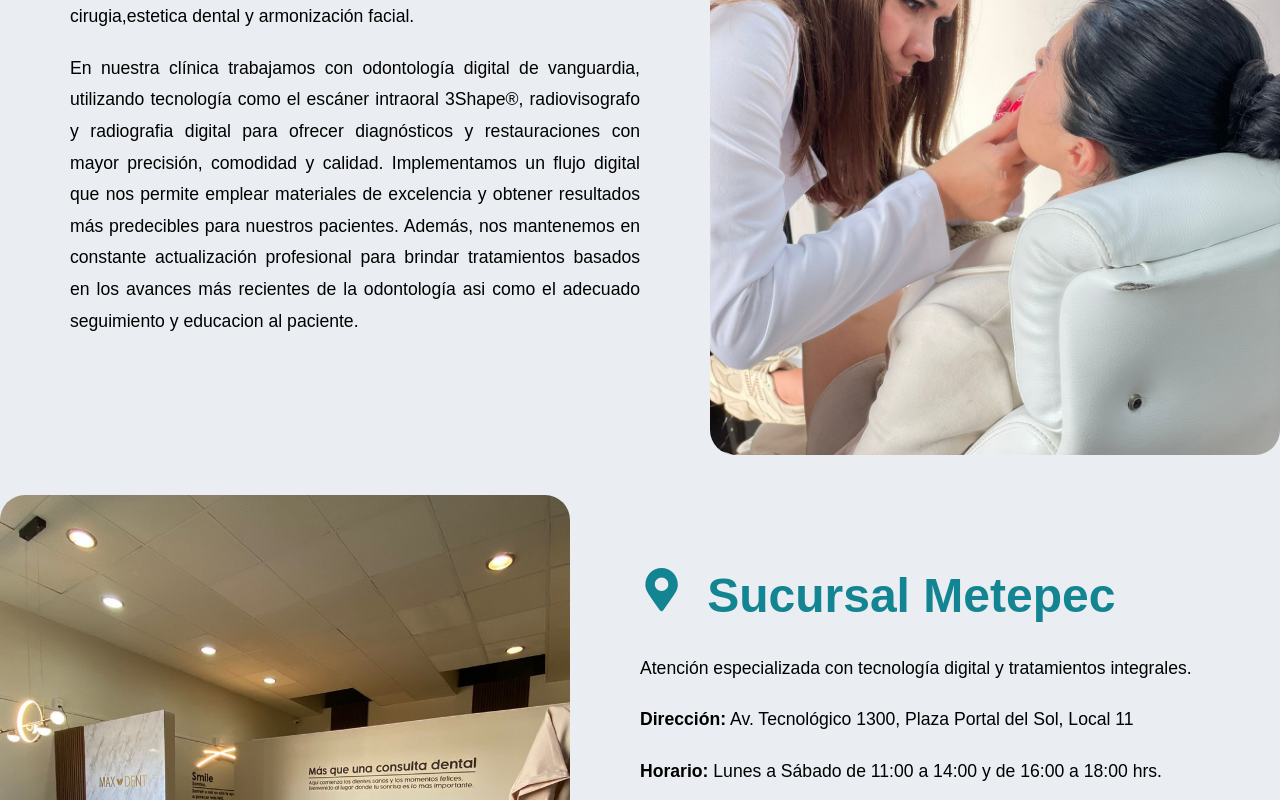
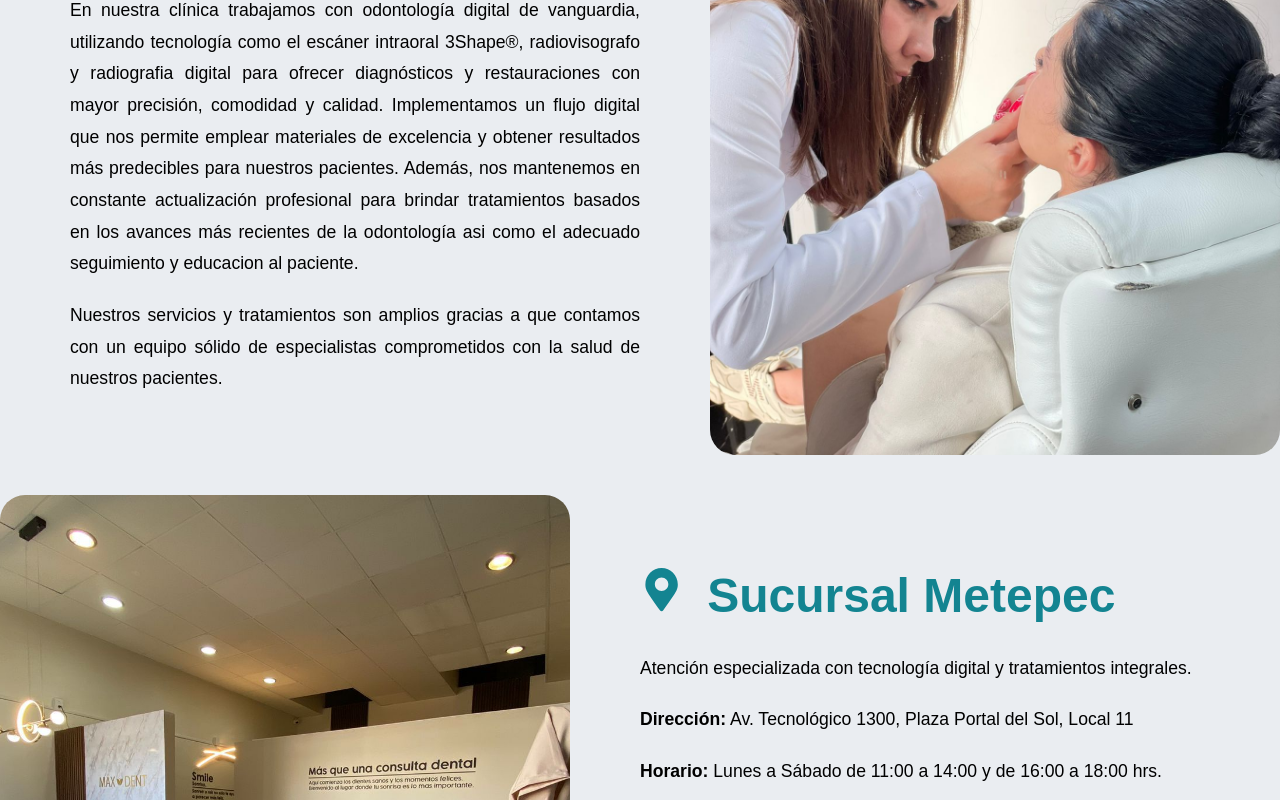
Before and after one commit to eomer90/citas-dentista, a React (Vite) app: page / in a window 1280 px wide. Shown: the part 1135-1935 px from the top of the page. Built offline with nearby package versions, Linux system fonts and the light colour scheme; no server answers.

Commit message:
eliminacion problemas de comentado por flecha

```diff
--- a/src/components/paginaPrincipal.tsx
+++ b/src/components/paginaPrincipal.tsx
@@ -4,8 +4,8 @@ import {
   FaFacebookF,
   FaCheckCircle,
   FaClinicMedical,
-  FaBullseye,
-  FaHandshake,
+  // FaBullseye,
+  // FaHandshake,
   FaMapMarkerAlt,
   FaUserMd,
   FaBars,
@@ -18,7 +18,7 @@ interface PaginaPrincipalProps {
 
 function PaginaPrincipal({ abrirModal }: PaginaPrincipalProps) {
   const [sucursalActual, setSucursalActual] = useState(0);
-  const [infoActual, setInfoActual] = useState(0);
+  // const [infoActual, setInfoActual] = useState(0);
   const [menuAbierto, setMenuAbierto] = useState(false);
 
   const informacion = [
@@ -29,6 +29,7 @@ function PaginaPrincipal({ abrirModal }: PaginaPrincipalProps) {
       parrafos: [
         "Una clinica que ofrece servicios de odontología integral, y de especialidad como es ortodoncia, endodoncia, implantologia, cirugia,estetica dental y armonización facial.",
         "En nuestra clínica trabajamos con odontología digital de vanguardia, utilizando tecnología como el escáner intraoral 3Shape®, radiovisografo y radiografia digital para ofrecer diagnósticos y restauraciones con mayor precisión, comodidad y calidad. Implementamos un flujo digital que nos permite emplear materiales de excelencia y obtener resultados más predecibles para nuestros pacientes. Además, nos mantenemos en constante actualización profesional para brindar tratamientos basados en los avances más recientes de la odontología asi como el adecuado seguimiento y educacion al paciente.",
+        "Nuestros servicios y tratamientos son amplios gracias a que contamos con un equipo sólido de especialistas comprometidos con la salud de nuestros pacientes.",
       ],
     },
     // {
@@ -229,12 +230,10 @@ function PaginaPrincipal({ abrirModal }: PaginaPrincipalProps) {
         <div className="basic-layout">
           <div className="basic-info">
             <h2>
-              <span className="titulo-icono">
-                {informacion[infoActual].icono}
-              </span>
-              {informacion[infoActual].titulo}
+              <span className="titulo-icono">{informacion[0].icono}</span>
+              {informacion[0].titulo}
             </h2>
-            {informacion[infoActual].parrafos.map((parrafo, index) => (
+            {informacion[0].parrafos.map((parrafo, index) => (
               <p key={index}>{parrafo}</p>
             ))}
             {/* <button
@@ -248,8 +247,8 @@ function PaginaPrincipal({ abrirModal }: PaginaPrincipalProps) {
           </div>
           <div className="imagen-container">
             <img
-              src={informacion[infoActual].imagen}
-              alt={informacion[infoActual].titulo}
+              src={informacion[0].imagen}
+              alt={informacion[0].titulo}
               className="imagen"
             />
           </div>
```
